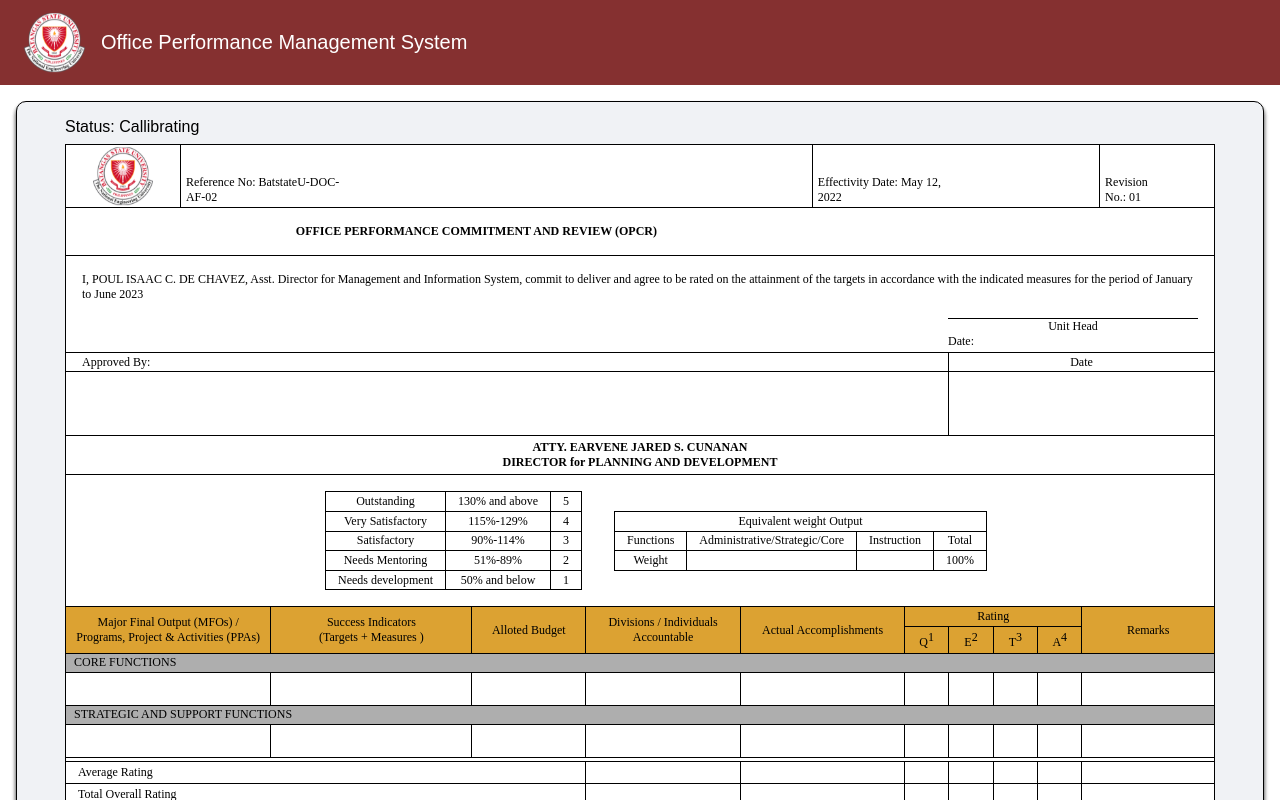
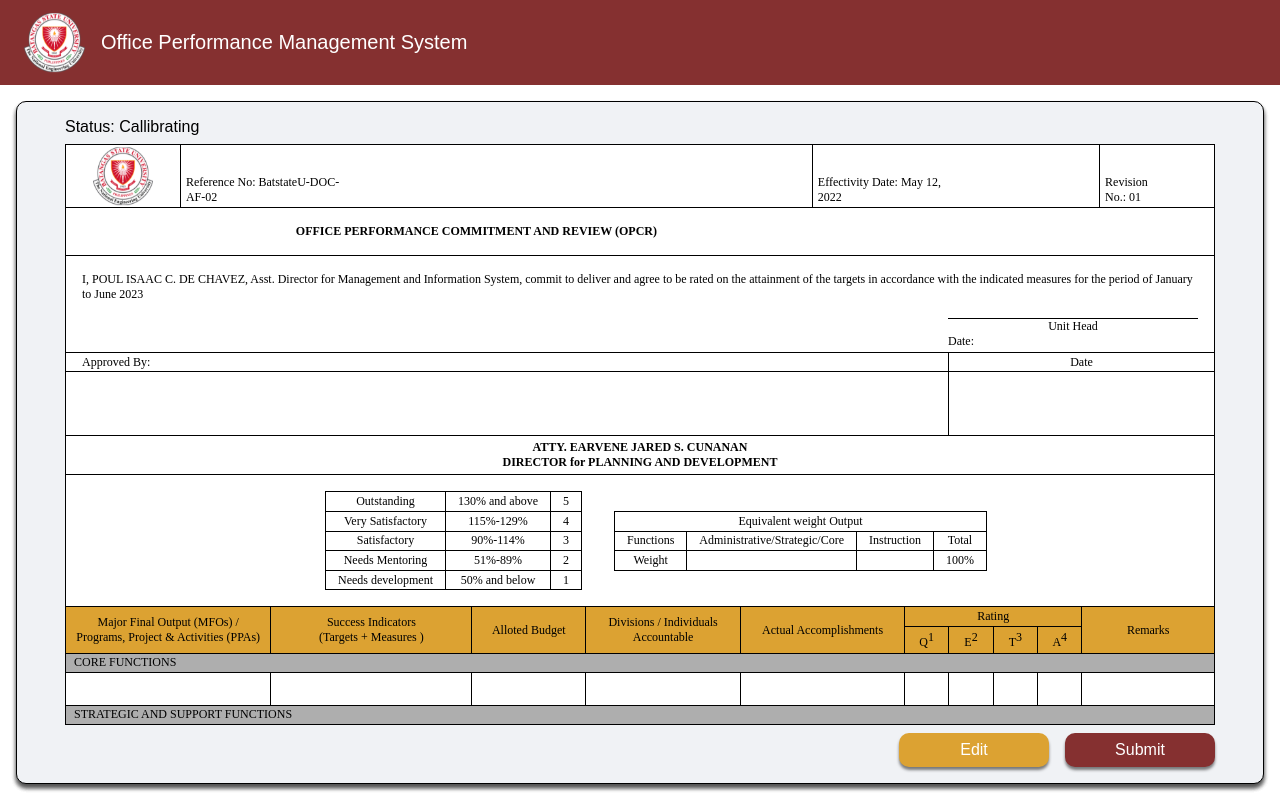
Before and after one commit to Sanjero20/bsu-opcr-frontend, a React (Vite) app: page /head in a window 1280 px wide. Built offline with nearby package versions, Linux system fonts and the light colour scheme.

Commit message:
Adjust import stsatements

```diff
--- a/src/pages/head/preview/Preview.jsx
+++ b/src/pages/head/preview/Preview.jsx
@@ -1,6 +1,6 @@
 import Mform from '../../../components/MFO-Form/Mfo';
-import { Button } from '../../../components/ui/Button.styled';
-import { Container, ButtonContainer } from './Preview.styled';
+import { Container } from '../../../components/ui/Container.styled';
+import { Button, ButtonContainer } from '../../../components/ui/Button.styled';
 
 function Preview() {
   return (
--- a/src/pages/head/preview/Preview.styled.jsx
+++ /dev/null
@@ -1,22 +0,0 @@
-import styled from 'styled-components';
-import theme from '../../../styles/theme';
-
-export const Container = styled.div`
-  background-color: ${theme.white};
-  padding: 1em 3em;
-
-  display: flex;
-  flex-direction: column;
-  gap: 0.5em;
-
-  border: 1px solid #000000;
-  border-radius: 10px;
-  box-shadow: 0px 4px 4px rgba(0, 0, 0, 0.25), 0px 4px 4px rgba(0, 0, 0, 0.25),
-    0px 4px 4px rgba(0, 0, 0, 0.25), 0px 4px 4px rgba(0, 0, 0, 0.25);
-`;
-
-export const ButtonContainer = styled.div`
-  align-self: end;
-  display: flex;
-  gap: 1em;
-`;
```
